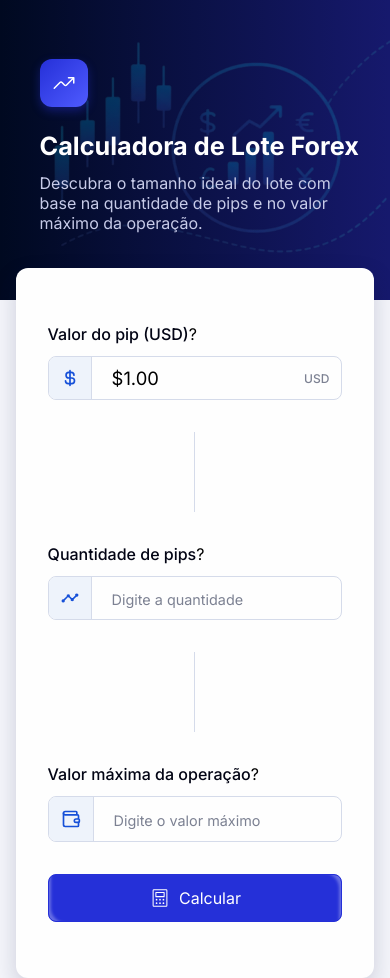
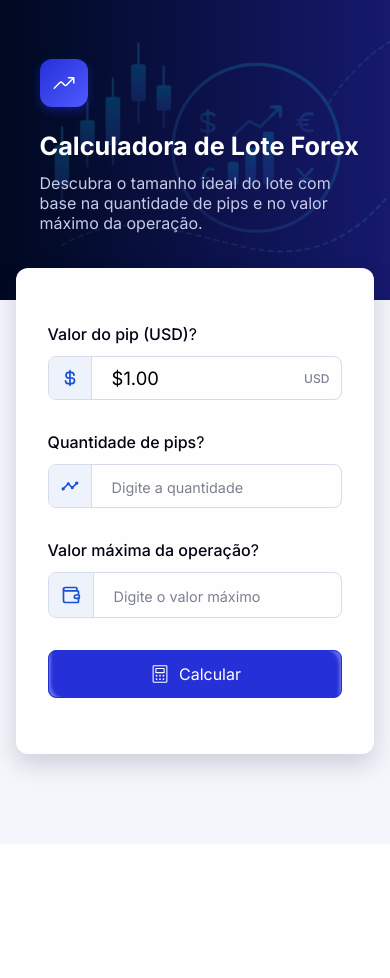
Before and after one commit to Beatriz-Heydman/pips-calculator, a React (Vite) app: page / in a window 390 px wide. After the commit the page ends 844 px from the top, so only its background shows below. Built offline with nearby package versions, Linux system fonts and the light colour scheme.

Commit message:
refactor: adjust separator mobile

```diff
--- a/src/components/separator/index.ts
+++ b/src/components/separator/index.ts
@@ -7,5 +7,9 @@ import type { SeparatorProps } from './types';
 export const Separator = styled.div<SeparatorProps>`
   min-width: 1px !important;
   height: 80px;
-  background: ${({ color = '#d5dbea' }) => color};
+  background: ${({ color = '#e7edfd' }) => color};
+
+  @media (max-width: 768px) {
+    display: none;
+  }
 `;
```
